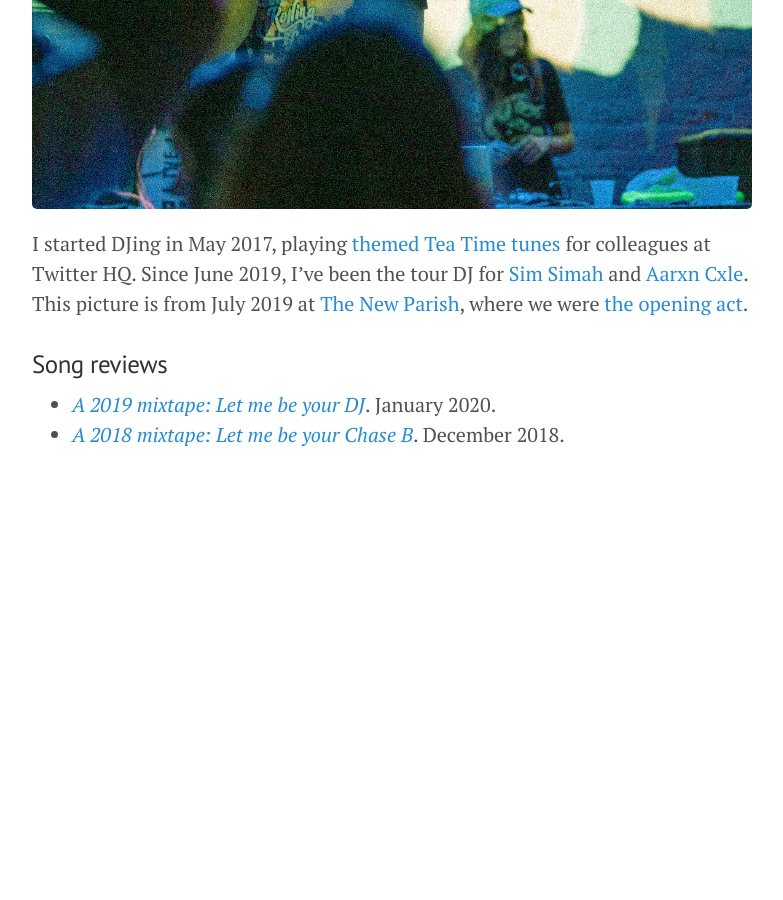
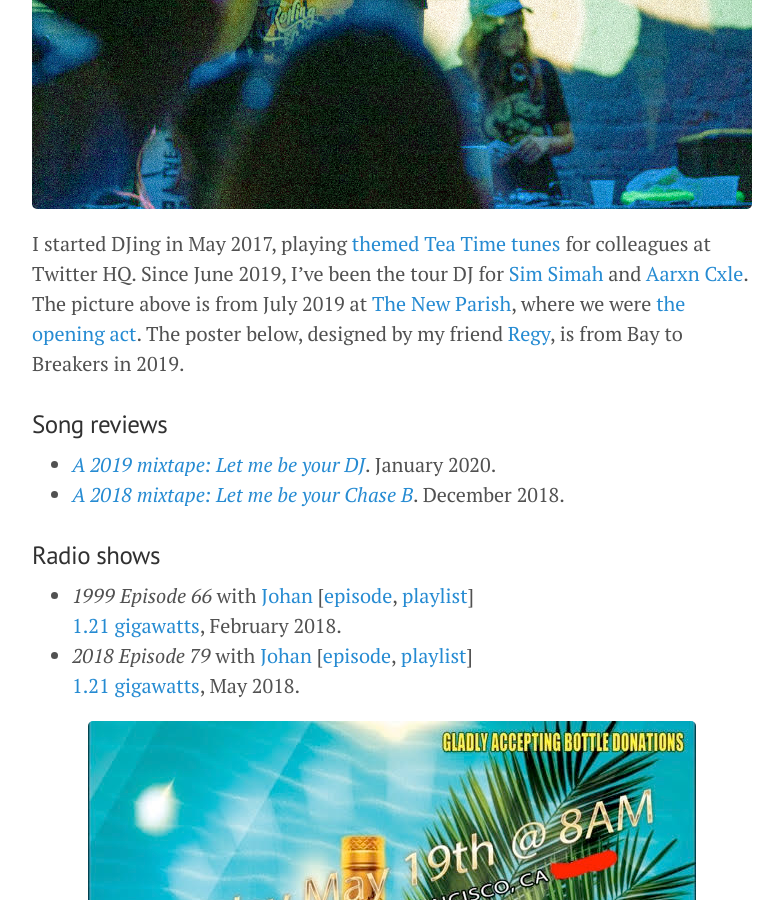
Before and after one commit to djpardis/djpardis.github.io, a Jekyll site: the page built from gigs.md, in a window 1280 px wide and 900 px high, scrolled down 391 px. Shown: the whole window, without its empty margins (248-1031 px from the left). Built offline with Jekyll 4.4.1, drawn with Linux system fonts in a browser that asks for light colours; before the commit the page ends 921 px from its top, so only the background shows below that.

Commit message:
Add radio shows

```diff
--- a/gigs.md
+++ b/gigs.md
@@ -6,9 +6,34 @@ title: Gigs
 
 <img src="/files/pics/djing.jpg" alt="Sim Simah and Pardis Noorzad (aka DJ Pardis)" title="Sim Simah and Pardis Noorzad (aka DJ Pardis)">
 
-I started DJing in May 2017, playing <a href="https://vimeo.com/463652373" target="_blank">themed Tea Time tunes</a> for colleagues at Twitter HQ. Since June 2019, I've been the tour DJ for <a href="https://open.spotify.com/artist/6rGjsK7JJpHkUTVtj2PPwf" target="_blank">Sim Simah</a> and <a href="https://open.spotify.com/artist/0gvTXbRp8PiAeztLTbbjdX" target="_blank">Aarxn Cxle</a>. This picture is from July 2019 at <a href="https://www.thenewparish.com/" target="_blank">The New Parish</a>, where we were <a href="https://www.thenewparish.com/e/camron-62022556135/" target="_blank">the opening act</a>.
+I started DJing in May 2017, playing <a href="https://vimeo.com/463652373" target="_blank">themed Tea Time tunes</a> for colleagues at Twitter HQ. Since June 2019, I've been the tour DJ for <a href="https://open.spotify.com/artist/6rGjsK7JJpHkUTVtj2PPwf" target="_blank">Sim Simah</a> and <a href="https://open.spotify.com/artist/0gvTXbRp8PiAeztLTbbjdX" target="_blank">Aarxn Cxle</a>. The picture above is from July 2019 at <a href="https://www.thenewparish.com/" target="_blank">The New Parish</a>, where we were <a href="https://www.thenewparish.com/e/camron-62022556135/" target="_blank">the opening act</a>. The poster below, designed by my friend <a href="https://www.linkedin.com/in/regynald/" target="_blank">Regy</a>, is from Bay to Breakers in 2019.
 
 ### Song reviews
 
 - <em><a href="https://medium.com/@djpardis/a-2019-mixtape-6a910e8b4771" target="_blank">A 2019 mixtape: Let me be your DJ</a></em>. January 2020.
 - <em><a href="https://medium.com/@djpardis/a-2018-mixtape-fac340db5e11" target="_blank">A 2018 mixtape: Let me be your Chase B</a></em>. December 2018.
+
+### Radio shows
+
+- <em>1999 Episode 66</em> with <a href="https://twitter.com/skr" target="_blank">Johan</a>
+[<a href="https://bff.fm/broadcasts/13188" target="_blank">episode</a>, <a href="https://music.apple.com/us/playlist/1-21-1999/pl.u-PDb44z4IJYqxXA">playlist</a>]
+<br>
+<a href="https://bff.fm/shows/1-21-gigawatts" target="_blank">1.21 gigawatts</a>, February 2018.
+- <em>2018 Episode 79</em> with <a href="https://twitter.com/skr" target="_blank">Johan</a>
+[<a href="https://bff.fm/broadcasts/14056" target="_blank">episode</a>, <a href="https://music.apple.com/us/playlist/1-21-first-four-months-2018/pl.u-leyllg6H918eAY" target="_blank">playlist</a>]
+<br>
+<a href="https://bff.fm/shows/1-21-gigawatts" target="_blank">1.21 gigawatts</a>, May 2018.
+
+<!-- - <em>1999 Episode 66</em> with <a href="https://twitter.com/skr" target="_blank">Johan</a>
+[<a href="https://bff.fm/broadcasts/13188" target="_blank">episode</a>, <a href="https://music.apple.com/us/playlist/1-21-1999/pl.u-PDb44z4IJYqxXA">playlist</a>, <a href="https://twitter.com/bff121gigawatts/status/967460717627453440" target="_blank">tweet</a>]
+<br>
+<a href="https://bff.fm/shows/1-21-gigawatts" target="_blank">1.21 gigawatts</a>, February 2018.
+- <em>2018 Episode 79</em> with <a href="https://twitter.com/skr" target="_blank">Johan</a>
+[<a href="https://bff.fm/broadcasts/14056" target="_blank">episode</a>, <a href="https://music.apple.com/us/playlist/1-21-first-four-months-2018/pl.u-leyllg6H918eAY" target="_blank">playlist</a>, <a href="https://twitter.com/bff121gigawatts/status/1000407112248250368">tweet</a>]
+<br>
+<a href="https://bff.fm/shows/1-21-gigawatts" target="_blank">1.21 gigawatts</a>, May 2018. -->
+
+
+<center>
+<img src="/files/pics/poster.jpg" alt="Bay to Breakers with Regy and Andrew (aka Papusa Papi)" title="Bay to Breakers with Regy and Andrew (aka Papusa Papi)">
+</center>
```
Also changed, not shown: files/pics/poster.jpg (added).
